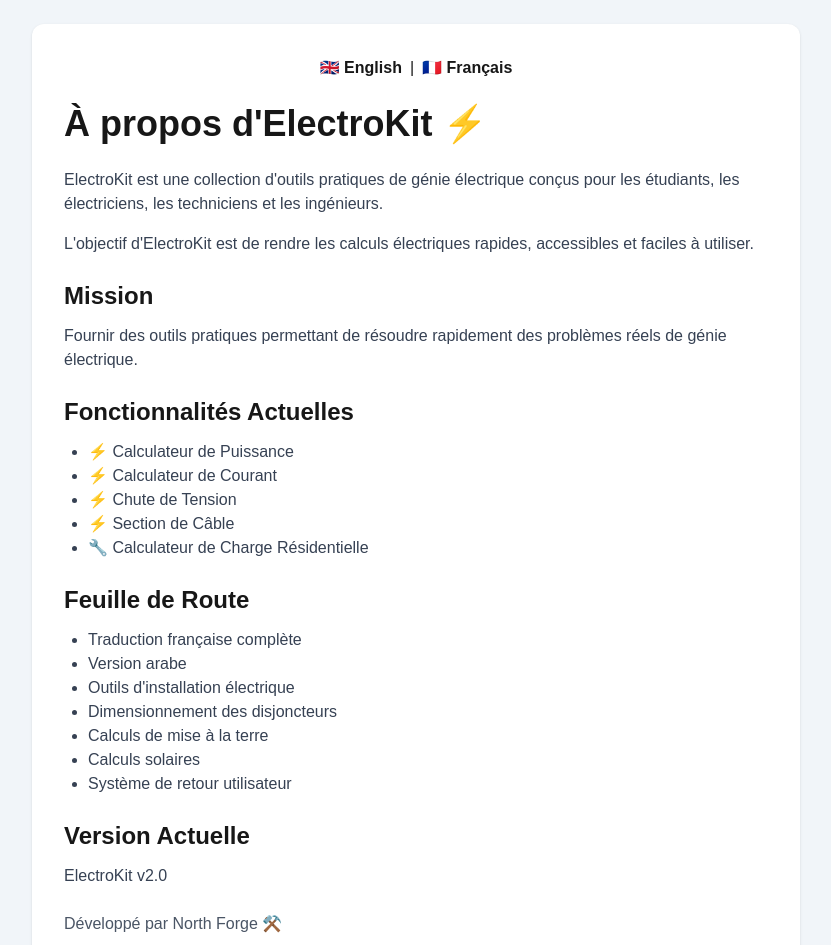
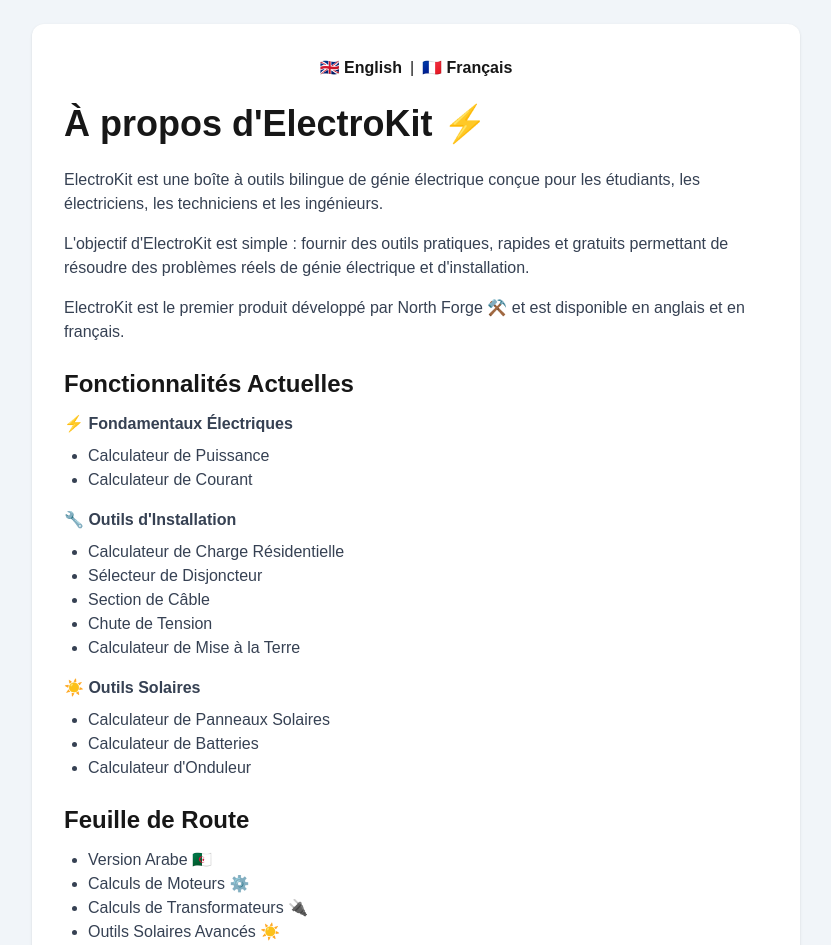
Before and after one commit to Anouar-azzi-spec/electrokit, a Next.js app: page /fr/about in a window 1280 px wide. Shown: the top 945 px of the page, without its empty margins (224-1055 px from the left). Built offline with nearby package versions, Linux system fonts and the light colour scheme.

Commit message:
Complete French toolkit and improve PWA

```diff
--- a/src/app/about/page.tsx
+++ b/src/app/about/page.tsx
@@ -4,48 +4,76 @@ export default function AboutPage() {
   return (
     <main className="min-h-screen bg-slate-100 flex items-center justify-center p-6">
       <div className="bg-white rounded-xl shadow p-8 max-w-2xl w-full">
+
         <h1 className="text-4xl font-bold mb-6">
           About ElectroKit ⚡
         </h1>
 
         <p className="mb-4 text-gray-700">
-          ElectroKit is a collection of practical electrical engineering
-          tools built for students, electricians, technicians and engineers.
+          ElectroKit is a bilingual electrical engineering toolkit built for
+          students, electricians, technicians, and engineers.
         </p>
 
         <p className="mb-4 text-gray-700">
-          The goal of ElectroKit is simple: provide fast, practical and free
-          tools that help users solve real-world electrical engineering
-          problems.
+          The goal of ElectroKit is simple: provide practical, fast, and free
+          tools that help solve real-world electrical engineering and
+          installation problems.
         </p>
 
         <p className="mb-6 text-gray-700">
-          ElectroKit is the first product developed by North Forge ⚒️.
+          ElectroKit is the first product developed by North Forge ⚒️ and is
+          available in both English and French.
         </p>
 
         <h2 className="text-2xl font-bold mb-3">
           Current Features
         </h2>
 
-        <ul className="list-disc ml-6 mb-6 text-gray-700">
-          <li>⚡ Power Calculator</li>
-          <li>⚡ Current Calculator</li>
-          <li>⚡ Voltage Drop Calculator</li>
-          <li>⚡ Cable Size Calculator</li>
-          <li>🔧 Residential Load Calculator</li>
-        </ul>
+        <div className="mb-6 text-gray-700">
+
+          <p className="font-semibold mb-2">
+            ⚡ Electrical Fundamentals
+          </p>
+
+          <ul className="list-disc ml-6 mb-4">
+            <li>Power Calculator</li>
+            <li>Current Calculator</li>
+          </ul>
+
+          <p className="font-semibold mb-2">
+            🔧 Installation Toolkit
+          </p>
+
+          <ul className="list-disc ml-6 mb-4">
+            <li>Residential Load Calculator</li>
+            <li>Circuit Breaker Selector</li>
+            <li>Cable Size Calculator</li>
+            <li>Voltage Drop Calculator</li>
+            <li>Earthing Calculator</li>
+          </ul>
+
+          <p className="font-semibold mb-2">
+            ☀️ Solar Toolkit
+          </p>
+
+          <ul className="list-disc ml-6">
+            <li>Solar Panel Calculator</li>
+            <li>Battery Bank Calculator</li>
+            <li>Inverter Calculator</li>
+          </ul>
+
+        </div>
 
         <h2 className="text-2xl font-bold mb-3">
-         Roadmap
+          Roadmap
         </h2>
 
         <ul className="list-disc ml-6 mb-6 text-gray-700">
-          <li>Complete French Translation 🇫🇷</li>
           <li>Arabic Version 🇩🇿</li>
-          <li>Solar System Calculators ☀️</li>
-          <li>Circuit Breaker Sizing ⚡</li>
-          <li>Earthing Calculations 🌍</li>
-          <li>Electrical Installation Tools 🔧</li>
+          <li>Motor Calculators ⚙️</li>
+          <li>Transformer Calculators 🔌</li>
+          <li>Advanced Solar Design Tools ☀️</li>
+          <li>Project Reports & Exports 📄</li>
           <li>User Feedback System 💬</li>
         </ul>
 
@@ -54,12 +82,12 @@ export default function AboutPage() {
         </h2>
 
         <p className="mb-6 text-gray-700">
-          ElectroKit v2.0
+          ElectroKit v2.2
         </p>
 
         <p className="mb-6 text-gray-700">
           Built by North Forge ⚒️, a workshop dedicated to building useful,
-          practical and accessible engineering software.
+          practical, and accessible engineering software.
         </p>
 
         <Link
@@ -68,6 +96,7 @@ export default function AboutPage() {
         >
           ← Back to Home
         </Link>
+
       </div>
     </main>
   );
--- a/src/app/fr/about/page.tsx
+++ b/src/app/fr/about/page.tsx
@@ -22,49 +22,72 @@ export default function FrenchAboutPage() {
         </h1>
 
         <p className="mb-4 text-gray-700">
-          ElectroKit est une collection d'outils pratiques de génie électrique
-          conçus pour les étudiants, les électriciens, les techniciens et les
+          ElectroKit est une boîte à outils bilingue de génie électrique
+          conçue pour les étudiants, les électriciens, les techniciens et les
           ingénieurs.
         </p>
 
-        <p className="mb-6 text-gray-700">
-          L'objectif d'ElectroKit est de rendre les calculs électriques rapides,
-          accessibles et faciles à utiliser.
+        <p className="mb-4 text-gray-700">
+          L'objectif d'ElectroKit est simple : fournir des outils pratiques,
+          rapides et gratuits permettant de résoudre des problèmes réels de
+          génie électrique et d'installation.
         </p>
 
-        <h2 className="text-2xl font-bold mb-3">
-          Mission
-        </h2>
-
         <p className="mb-6 text-gray-700">
-          Fournir des outils pratiques permettant de résoudre rapidement
-          des problèmes réels de génie électrique.
+          ElectroKit est le premier produit développé par North Forge ⚒️ et est
+          disponible en anglais et en français.
         </p>
 
         <h2 className="text-2xl font-bold mb-3">
           Fonctionnalités Actuelles
         </h2>
 
-        <ul className="list-disc pl-6 mb-6 text-gray-700">
-          <li>⚡ Calculateur de Puissance</li>
-          <li>⚡ Calculateur de Courant</li>
-          <li>⚡ Chute de Tension</li>
-          <li>⚡ Section de Câble</li>
-          <li>🔧 Calculateur de Charge Résidentielle</li>
-        </ul>
+        <div className="mb-6 text-gray-700">
+
+          <p className="font-semibold mb-2">
+            ⚡ Fondamentaux Électriques
+          </p>
+
+          <ul className="list-disc pl-6 mb-4">
+            <li>Calculateur de Puissance</li>
+            <li>Calculateur de Courant</li>
+          </ul>
+
+          <p className="font-semibold mb-2">
+            🔧 Outils d'Installation
+          </p>
+
+          <ul className="list-disc pl-6 mb-4">
+            <li>Calculateur de Charge Résidentielle</li>
+            <li>Sélecteur de Disjoncteur</li>
+            <li>Section de Câble</li>
+            <li>Chute de Tension</li>
+            <li>Calculateur de Mise à la Terre</li>
+          </ul>
+
+          <p className="font-semibold mb-2">
+            ☀️ Outils Solaires
+          </p>
+
+          <ul className="list-disc pl-6">
+            <li>Calculateur de Panneaux Solaires</li>
+            <li>Calculateur de Batteries</li>
+            <li>Calculateur d'Onduleur</li>
+          </ul>
+
+        </div>
 
         <h2 className="text-2xl font-bold mb-3">
           Feuille de Route
         </h2>
 
         <ul className="list-disc pl-6 mb-6 text-gray-700">
-          <li>Traduction française complète</li>
-          <li>Version arabe</li>
-          <li>Outils d'installation électrique</li>
-          <li>Dimensionnement des disjoncteurs</li>
-          <li>Calculs de mise à la terre</li>
-          <li>Calculs solaires</li>
-          <li>Système de retour utilisateur</li>
+          <li>Version Arabe 🇩🇿</li>
+          <li>Calculs de Moteurs ⚙️</li>
+          <li>Calculs de Transformateurs 🔌</li>
+          <li>Outils Solaires Avancés ☀️</li>
+          <li>Rapports et Exportations 📄</li>
+          <li>Système de Retour Utilisateur 💬</li>
         </ul>
 
         <h2 className="text-2xl font-bold mb-3">
@@ -72,11 +95,12 @@ export default function FrenchAboutPage() {
         </h2>
 
         <p className="mb-6 text-gray-700">
-          ElectroKit v2.0
+          ElectroKit v2.2
         </p>
 
         <p className="mb-6 text-gray-600">
-          Développé par North Forge ⚒️
+          Développé par North Forge ⚒️, un atelier dédié à la création de logiciels
+          d'ingénierie utiles, pratiques et accessibles.
         </p>
 
         <Link
--- a/src/app/fr/page.tsx
+++ b/src/app/fr/page.tsx
@@ -53,7 +53,7 @@ export default function FrenchHome() {
       </p>
 
       <p className="text-xs text-gray-400 mt-1">
-        ElectroKit v2.0
+        ElectroKit v2.2
       </p>
     </main>
   );
--- a/src/app/page.tsx
+++ b/src/app/page.tsx
@@ -52,7 +52,7 @@ export default function Home() {
        Built by North Forge ⚒️
       </p>
       <p className="text-xs text-gray-400 mt-1">
-       ElectroKit v2.0
+       ElectroKit v2.2
       </p>
     </main>
   );
```
